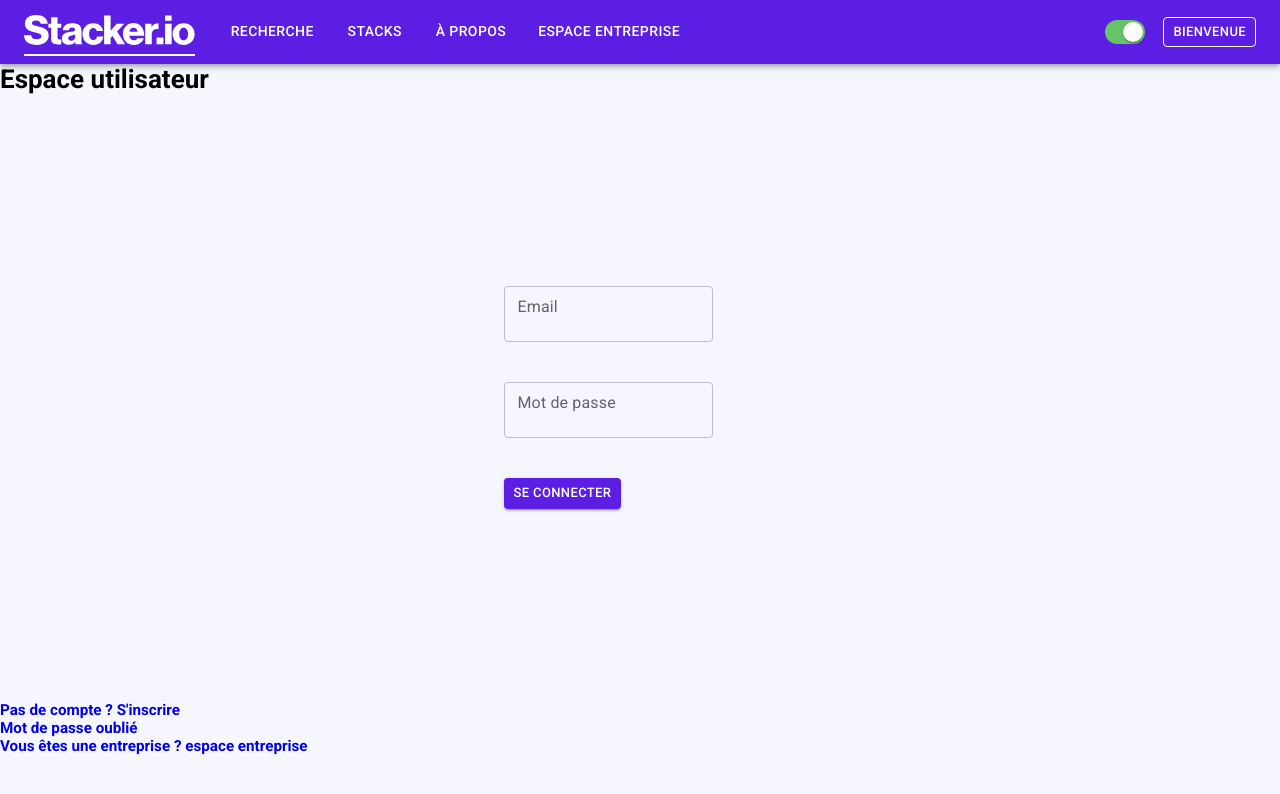
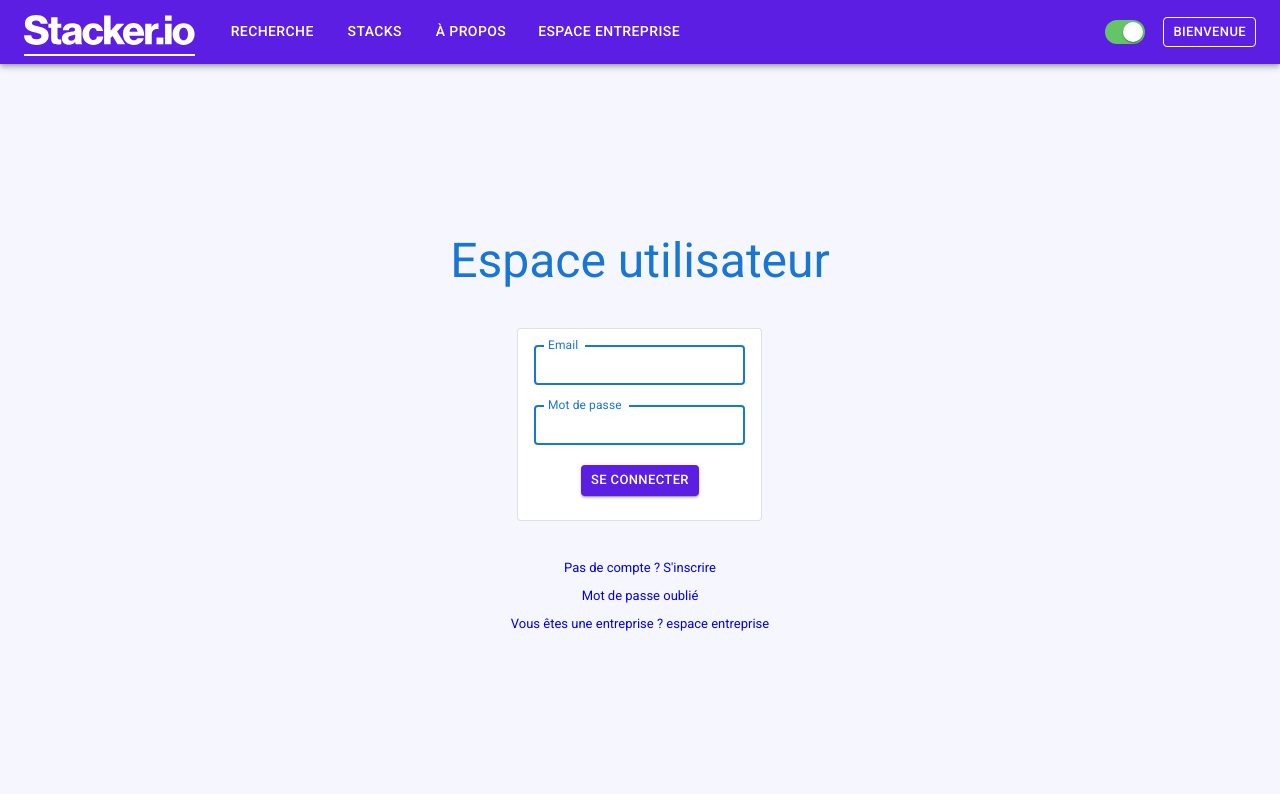
Before and after one commit to BFH92/front_stacker, a React (Create React App) app: page /user/sign-in in a window 1280 px wide. Shown: the top 794 px of the page. Built offline with nearby package versions, Linux system fonts and the light colour scheme.

Commit message:
template UserSignIn

```diff
--- a/src/Components/CompaniesResults/CompanyPreview/index.jsx
+++ b/src/Components/CompaniesResults/CompanyPreview/index.jsx
@@ -39,7 +39,7 @@ const CompanyPreview = ({ company }) => {
             />
           }
           title={company.name}
-          subheader={company.company_category_id}
+          subheader={company.category_name}
           />
           <Divider light/>
           <CardContent sx={{ p: 2 }} >
--- a/src/Components/Forms/SignInForm/index.jsx
+++ b/src/Components/Forms/SignInForm/index.jsx
@@ -1,11 +1,13 @@
 import React from "react";
 //styles
-import './sign_in_form.scss';
+import "./sign_in_form.scss";
 //formvalidation
 import { useForm } from "react-hook-form";
 import { useTheme } from "@mui/material";
 import TextField from "@mui/material/TextField";
 import UIButton from "../../UIButton";
+import Card from "@material-ui/core/Card";
+import CardContent from "@material-ui/core/CardContent";
 
 const SignInForm = ({ user }) => {
   const theme = useTheme();
@@ -20,10 +22,12 @@ const SignInForm = ({ user }) => {
       password: user.password,
     },
   });
+
   return (
-    <>
-      <div className="form__container--login">
+    <Card variant="outlined">
+      <CardContent>
         <form
+          className="container--form"
           onSubmit={handleSubmit(user.login)}
           onClick={() => {
             setValue("email", user.email);
@@ -32,6 +36,8 @@ const SignInForm = ({ user }) => {
         >
           <div className="container__email--login">
             <TextField
+              sx={{ mb: 2.5 }}
+              focused
               theme={theme}
               color="primary"
               label="Email"
@@ -52,6 +58,8 @@ const SignInForm = ({ user }) => {
           </div>
           <div className="container__password--login">
             <TextField
+              sx={{ mb: 2.5 }}
+              focused
               theme={theme}
               color="primary"
               label="Mot de passe"
@@ -66,6 +74,7 @@ const SignInForm = ({ user }) => {
             />
             {errors.password && <p>{errors.password.message}</p>}
           </div>
+          <div className="container--cta">
             <UIButton
               color="primary"
               size="small"
@@ -73,9 +82,10 @@ const SignInForm = ({ user }) => {
               content="Se connecter"
               type="submit"
             />
+          </div>
         </form>
-      </div>
-    </>
+      </CardContent>
+    </Card>
   );
 };
 
--- a/src/Components/Forms/SignInForm/sign_in_form.scss
+++ b/src/Components/Forms/SignInForm/sign_in_form.scss
@@ -1,22 +1,8 @@
 @import '../../../Styles/variables.scss';
 
-
-.form__container--slogin{
-  display: flex;
-  justify-content: center;
-  margin: 8% 8% 8% 3%;
-  padding: 7%;
-
-  .container__email--signup{
-    margin-bottom: 40px;
+.container--form {
+  .container--cta {
+    display: grid;
+    place-items: center;
   }
-  .container__password--signup{
-    margin-bottom: 40px;
-  }
-  input{
-    display: flex;
-    height: 30px;
-    padding: $padding;
-  }
-
 }
--- a/src/Components/Forms/SignUpForm/sign_up_form.scss
+++ b/src/Components/Forms/SignUpForm/sign_up_form.scss
@@ -1,22 +1 @@
 @import '../../../Styles/variables.scss';
-
-
-.form__container--login{
-  display: flex;
-  justify-content: center;
-  margin: 8% 8% 8% 3%;
-  padding: 7%;
-
-  .container__email--login{
-    margin-bottom: 40px;
-  }
-  .container__password--login{
-    margin-bottom: 40px;
-  }
-  input{
-    display: flex;
-    height: 30px;
-    padding: $padding;
-  }
-
-}
--- a/src/Pages/UserSignIn/index.jsx
+++ b/src/Pages/UserSignIn/index.jsx
@@ -6,6 +6,8 @@ import { useDispatch} from "react-redux";
 import { RegisterUserLoginStatus, RegisterUserLogoutStatus } from "../../Store";
 import { Link } from "react-router-dom";
 import { useSnackbar } from 'notistack';
+import './userSignIn.scss';
+import Typography from "@mui/material/Typography";
 
 const UserSignIn = ({ user }) => {
   const [email, setEmail] = useState("");
@@ -38,21 +40,29 @@ const UserSignIn = ({ user }) => {
   }
 
   return (
-    <>
-      <div>
-      <h1>Espace utilisateur</h1>
+    <div className="container__form--bg">
+      <div className="container__form--all">
+      <Typography
+        className="title--form"
+        variant="h3"
+        color="primary"
+      >
+        Espace utilisateur
+      </Typography>
       <SignInForm user={{ email, setEmail, password, setPassword, login }} />
-      </div>
+      <div className="container__links--all">
         <Link to="/user/sign-up">
-        <h3>Pas de compte ? S'inscrire</h3>
+          Pas de compte ? S'inscrire
         </Link>
         <Link to="/user/settings/get-password">
-        <h3>Mot de passe oublié</h3>
+          Mot de passe oublié
         </Link>
         <Link to="/company/sign-in">
-        <h3>Vous êtes une entreprise ? espace entreprise</h3>
+          Vous êtes une entreprise ? espace entreprise
         </Link>
-    </>
+      </div>
+      </div>
+    </div>
   );
 };
 
--- /dev/null
+++ b/src/Pages/UserSignIn/userSignIn.scss
@@ -0,0 +1,26 @@
+@import '../../Styles/variables.scss';
+
+.container__form--bg {
+  display: grid;
+  place-items: center;
+  height: 100%;
+
+  .container__form--all {
+    display: grid;
+    grid-template-rows: auto 1fr auto;
+    grid-gap: $padding;
+    place-items: center;
+
+    .title--form {
+      display: block;
+      padding: $padding * 2;
+    }
+
+    .container__links--all {
+      display: grid;
+      place-items: center;
+      grid-gap: $padding;
+      padding: $padding * 2;
+    }
+  }
+}
```
Lines whose indentation alone changed are shown as unchanged.
